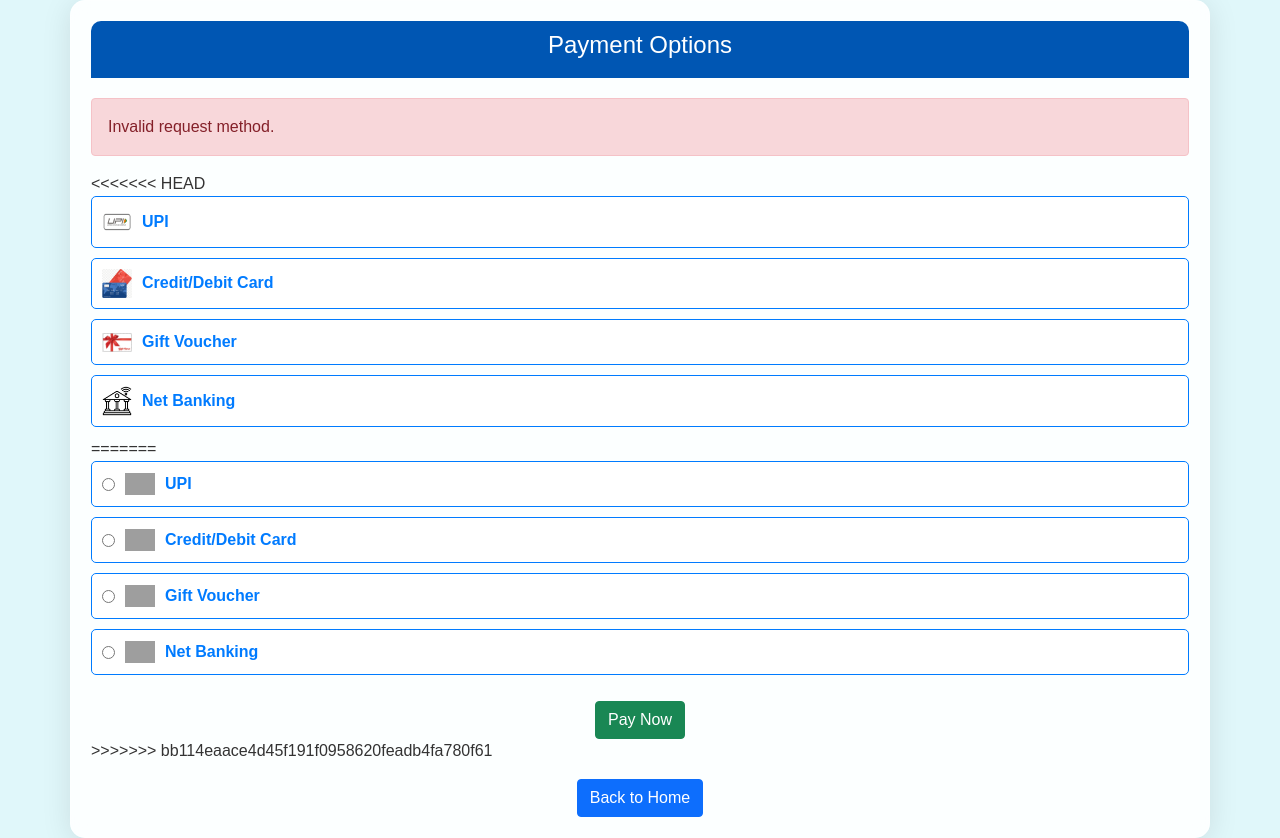
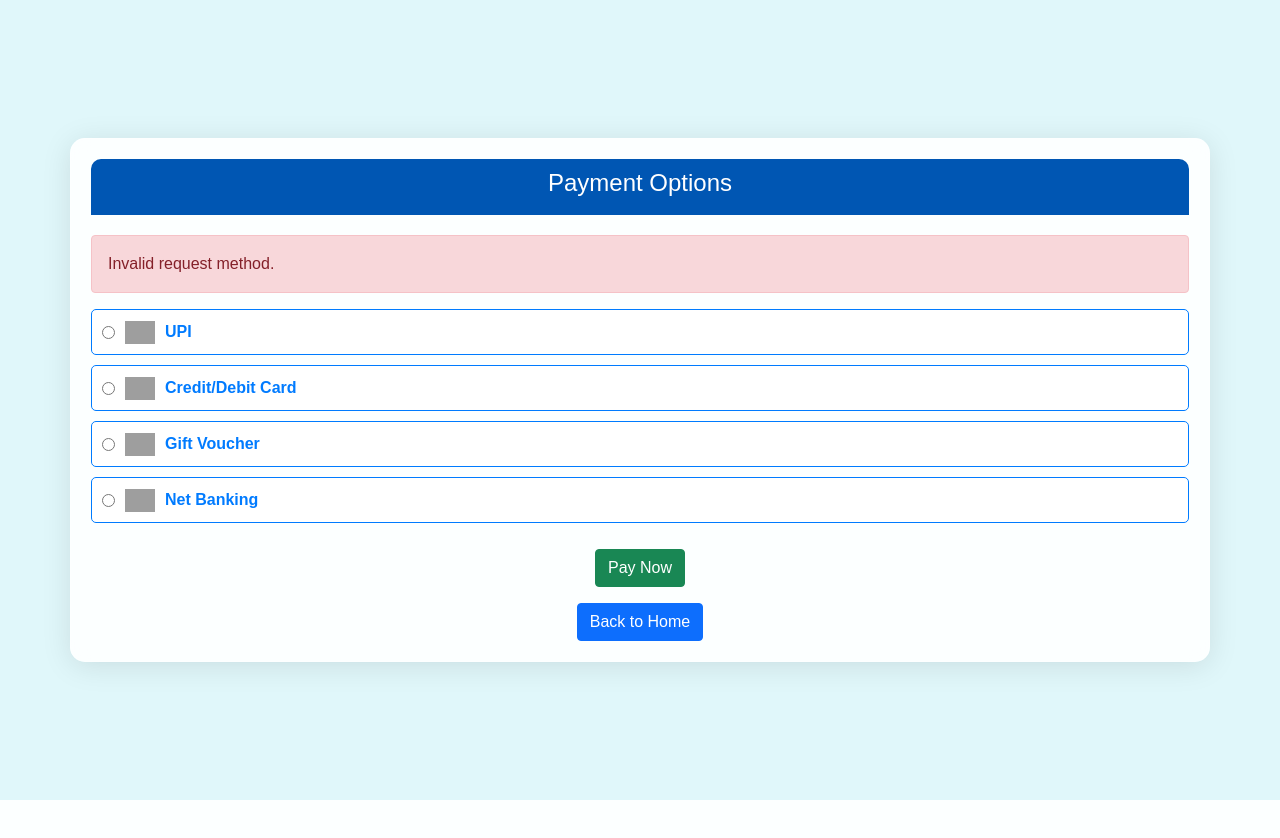
Before and after one commit to chetanagaikwad28/ChetanaAirlines, a PHP site: page /payment.php in a window 1280 px wide. After the commit the page ends 800 px from the top, so only its background shows below. Run offline with PHP 8.4, Linux system fonts and the light colour scheme; grey boxes are pictures that could not be loaded.

Commit message:
dropdown resolved

```diff
--- a/payment.php
+++ b/payment.php
@@ -113,7 +113,7 @@
                         // Apply discount for child passengers
                         $discount = 0;
                         if ($ageGroup === 'child') {
-                            $discount = 0.15; // 15% discount for child passengers
+                            $discount = 0.25; // 15% discount for child passengers
                         }
 
                         // Calculate passenger fare with discount
@@ -148,24 +148,7 @@
         $conn->close();
         ?>
 
-<<<<<<< HEAD
-        <div class="payment-option">
-            <img src="images/upi-icon.png" alt="UPI">
-            <label for="upi">UPI</label>
-        </div>
-        <div class="payment-option">
-            <img src="images/debit-card-credit.png" alt="Credit Card">
-            <label for="credit-card">Credit/Debit Card</label>
-        </div>
-        <div class="payment-option">
-            <img src="images/gift voucher.png" alt="Gift Voucher">
-            <label for="gift-voucher">Gift Voucher</label>
-        </div>
-        <div class="payment-option">
-            <img src="images/Net Banking.png" alt="Net Banking">
-            <label for="net-banking">Net Banking</label>
-        </div>
-=======
+
         <form action="finalize_payment.php" method="post">
             <!-- Payment Options -->
             <div class="payment-option">
@@ -206,7 +189,6 @@
                 <button type="submit" class="btn btn-success mt-3">Pay Now</button>
             </div>
         </form>
->>>>>>> bb114eaace4d45f191f0958620feadb4fa780f61
 
         <div class="text-center">
             <a href="index.php" class="btn btn-primary mt-3">Back to Home</a>
```
Also changed, not shown: images/aviation_logo-22.jpg (deleted).
